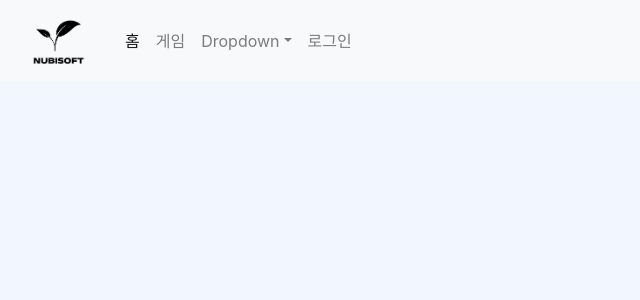
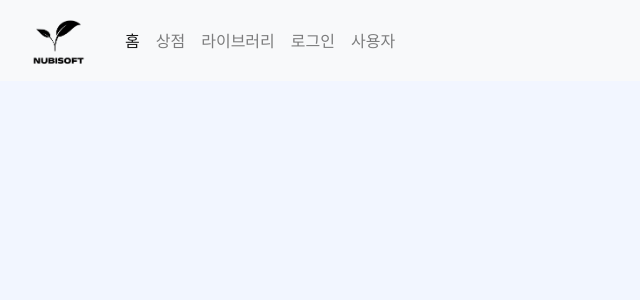
Before and after one commit to overloper-kim/Nubisoft, a Flask app: page / in a window 1280 px wide. Shown: the top 300 px of the page, without its empty margins (0-640 px from the left). Run offline with Flask 3, Linux system fonts and the light colour scheme.

Commit message:
fourth commit csh

```diff
--- a/app.py
+++ b/app.py
@@ -85,9 +85,9 @@ def signup():
   component_name = 'signup'
   return render_template('index.html', context=component_name)
 
-@app.route("/game")
-def game():
-  component_name = 'game'
+@app.route("/store")
+def store():
+  component_name = 'store'
   return render_template('index.html', context=component_name)
 
 if __name__ == '__main__':
--- a/static/common.css
+++ b/static/common.css
@@ -64,3 +64,14 @@ html, body {
   font-size: 1.5rem;
   height: 3rem !important;
 }
+
+.store-form {
+  width: 100%;
+  padding: 50px;
+  border-radius: 5%;
+  background-color: white;
+  display: flex;
+  justify-content: center;
+  flex-direction: column;
+  align-items: center;
+}
--- a/templates/header.html
+++ b/templates/header.html
@@ -21,27 +21,17 @@
         <a class="nav-link" href="/">홈 <span class="sr-only">(current)</span></a>
       </li>
       <li class="nav-item">
-        <a class="nav-link" href="#">게임</a>
+        <a class="nav-link" href="/store">상점</a>
       </li>
-      <li class="nav-item dropdown">
-        <a
-          class="nav-link dropdown-toggle"
-          href="#"
-          id="navbarDropdown"
-          role="button"
-          data-toggle="dropdown"
-          aria-haspopup="true"
-          aria-expanded="false">Dropdown</a>
-        <div class="dropdown-menu" aria-labelledby="navbarDropdown">
-          <a class="dropdown-item" href="#">Action</a>
-          <a class="dropdown-item" href="#">Another action</a>
-          <div class="dropdown-divider"></div>
-          <a class="dropdown-item" href="#">Something else here</a>
-        </div>
+      <li class="nav-item">
+        <a class="nav-link" href="/library">라이브러리</a>
       </li>
       <li class="nav-item">
         <a class="nav-link" href="/login">로그인</a>
       </li>
+      <li class="nav-item">
+        <a class="nav-link" href="/myaccount">사용자</a>
+      </li>
     </ul>
   </div>
 </nav>
--- a/templates/index.html
+++ b/templates/index.html
@@ -4,8 +4,11 @@
     <meta charset="UTF-8" />
     <meta name="viewport" content="width=device-width, initial-scale=1.0" />
     <title>
-      {% if (context == '') %} NUBISOFT - 뉴비 소프트 {% elif (context ==
-      'login') %} NUBISOFT- 로그인 {% endif %}
+      {% if (context == '') %} NUBISOFT - 뉴비 소프트
+      {% elif (context == 'login') %} NUBISOFT - 로그인
+      {% elif (context == 'store') %} NUBISOFT - 상점
+      {% elif (context == 'library') %} NUBISOFT - 라이브러리
+      {% endif %}
     </title>
     <link
       rel="stylesheet"
@@ -29,6 +32,10 @@
         {% include './signin.html' %}
       {% elif (context == 'signup') %}
         {% include './signup.html' %}
+      {% elif (context == 'store') %}
+        {% include './store.html' %}
+      {% elif (context == 'achieve') %}
+        {% include './achieve.html' %}
       {% endif %}
     </div>
     {% include './footer.html' %}
```
